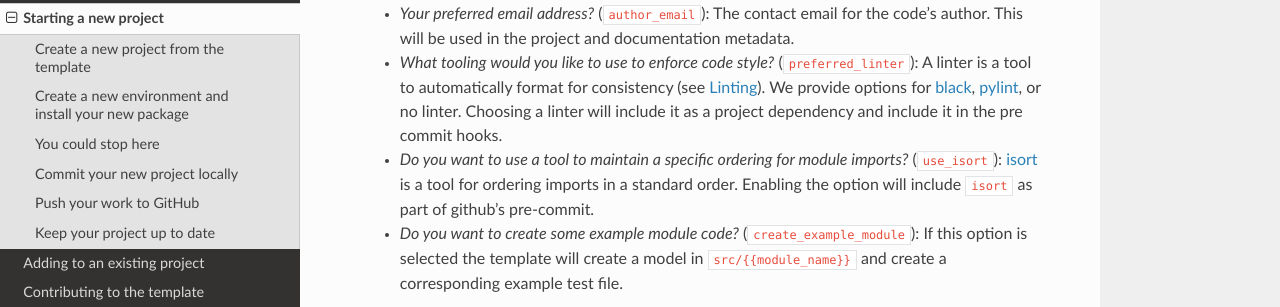
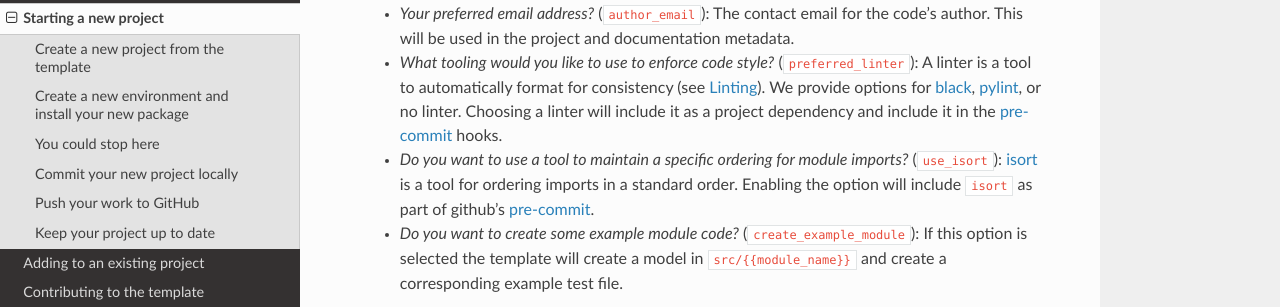
Before and after one commit to lincc-frameworks/python-project-template, a Sphinx documentation site: the page built from docs/source/new_project.rst, in a window 1280 px wide and 900 px high, scrolled down 369 px. Shown: the part 180-487 px from the top of the window. Built offline with Sphinx 7.4.7 and the Read the Docs theme 2.0.0, drawn with Linux system fonts in a browser that asks for light colours; the version number could not be read and is left out; part of the change alters nothing that is shown.

```diff
--- a/docs/source/new_project.rst
+++ b/docs/source/new_project.rst
@@ -17,8 +17,8 @@ Copier will ask you questions for how to set up the project. These questions wil
   * *What is your python module name?* (``module_name``): The name of your (first) module. The main thing this controls is where your source code will live (``src/{{module_name}}``).
   * *Your first and last name?* (``author_name``): The name of code's author.  This will be used in the project and documentation metadata.
   * *Your preferred email address?* (``author_email``): The contact email for the code's author. This will be used in the project and documentation metadata.
-  * *What tooling would you like to use to enforce code style?* (``preferred_linter``): A linter is a tool to automatically format for consistency (see :doc:`Linting <../practices/linting>`). We provide options for `black <https://black.readthedocs.io/en/stable/>`_, `pylint <https://pypi.org/project/pylint/>`_, or no linter. Choosing a linter will include it as a project dependency and include it in the pre commit hooks.
-  * *Do you want to use a tool to maintain a specific ordering for module imports?* (``use_isort``): `isort <https://pycqa.github.io/isort/>`_ is a tool for ordering imports in a standard order. Enabling the option will include ``isort`` as part of github's pre-commit.
+  * *What tooling would you like to use to enforce code style?* (``preferred_linter``): A linter is a tool to automatically format for consistency (see :doc:`Linting <../practices/linting>`). We provide options for `black <https://black.readthedocs.io/en/stable/>`_, `pylint <https://pypi.org/project/pylint/>`_, or no linter. Choosing a linter will include it as a project dependency and include it in the :doc:`pre-commit <../practices/precommit>` hooks.
+  * *Do you want to use a tool to maintain a specific ordering for module imports?* (``use_isort``): `isort <https://pycqa.github.io/isort/>`_ is a tool for ordering imports in a standard order. Enabling the option will include ``isort`` as part of github's :doc:`pre-commit <../practices/precommit>`.
   * *Do you want to create some example module code?* (``create_example_module``): If this option is selected the template will create a model in ``src/{{module_name}}`` and create a corresponding example test file.
 
 While these choices will provide the initial structure for your project, most can be changed later. See Copier's `documentation for changing answers to the question <https://copier.readthedocs.io/en/stable/updating/>`_
```
